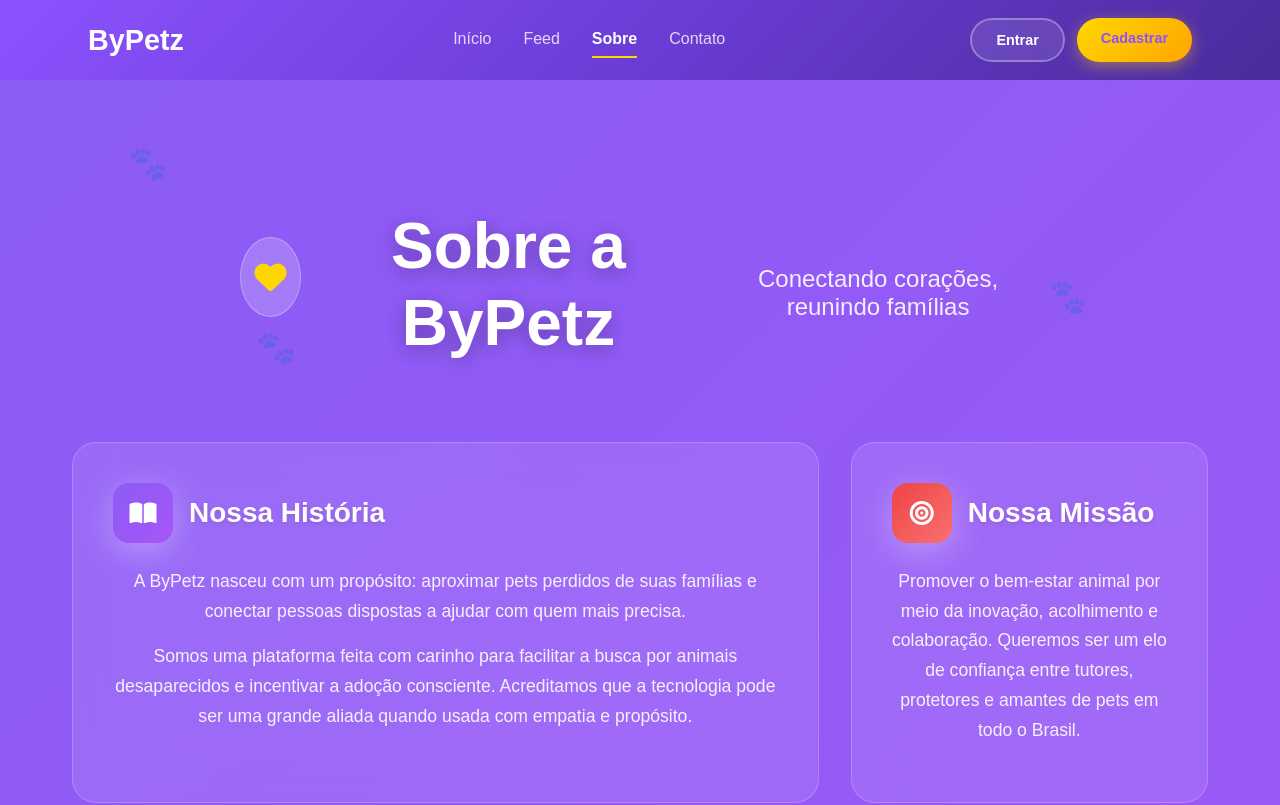
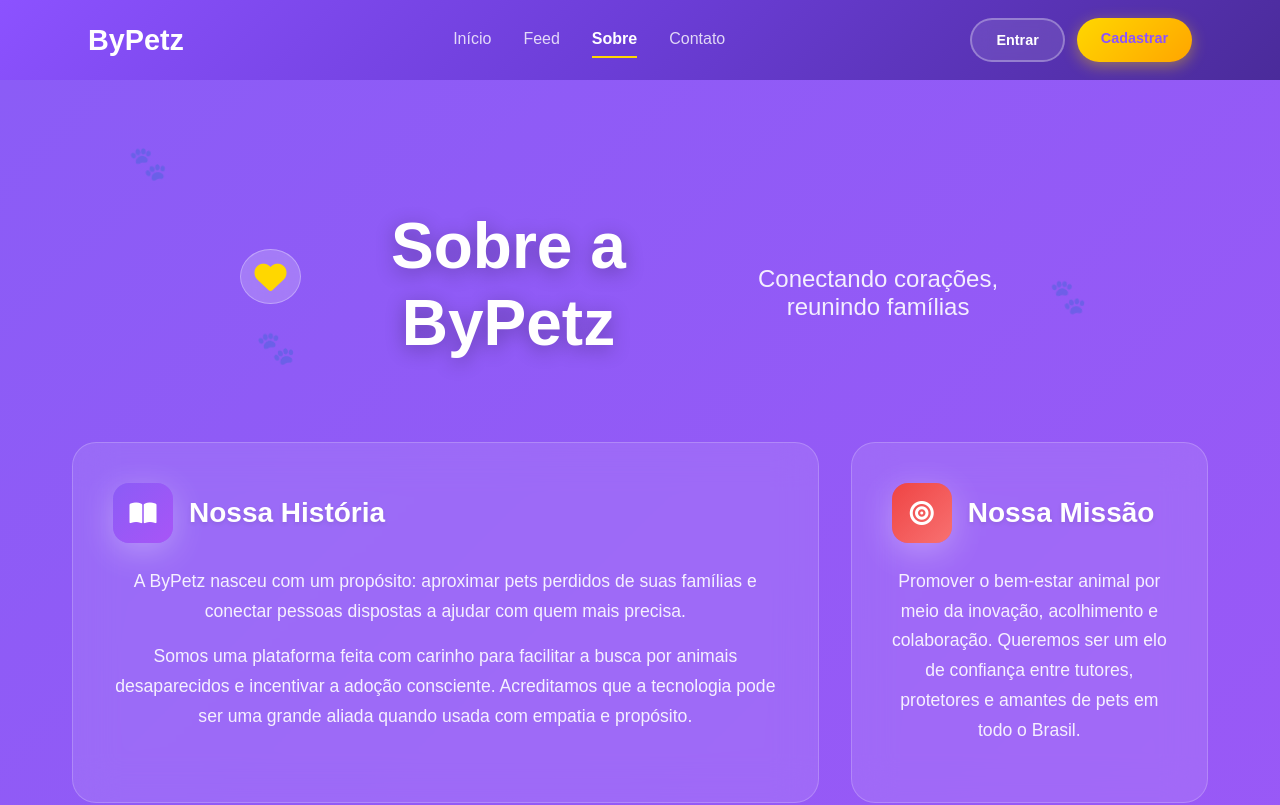
Before and after one commit to BrunooBuenoo/app-bypetz, a Vue app: page /sobre in a window 1280 px wide. Shown: the top 805 px of the page. Built offline with nearby package versions, Linux system fonts and the light colour scheme; no server answers.

Commit message:
Update PaginaSobre

```diff
--- a/src/views/PaginaSobre.vue
+++ b/src/views/PaginaSobre.vue
@@ -256,7 +256,7 @@ export default {
 
 .hero-icon {
   width: 80px;
-  height: 80px;
+  height: 55px;
   background: rgba(255, 255, 255, 0.2);
   border-radius: 50%;
   display: flex;
@@ -696,6 +696,10 @@ export default {
     font-size: 2.5rem;
   }
 
+  .hero-icon {
+    height: 80px;
+  }
+
   .hero-subtitle {
     font-size: 1.2rem;
   }
```
